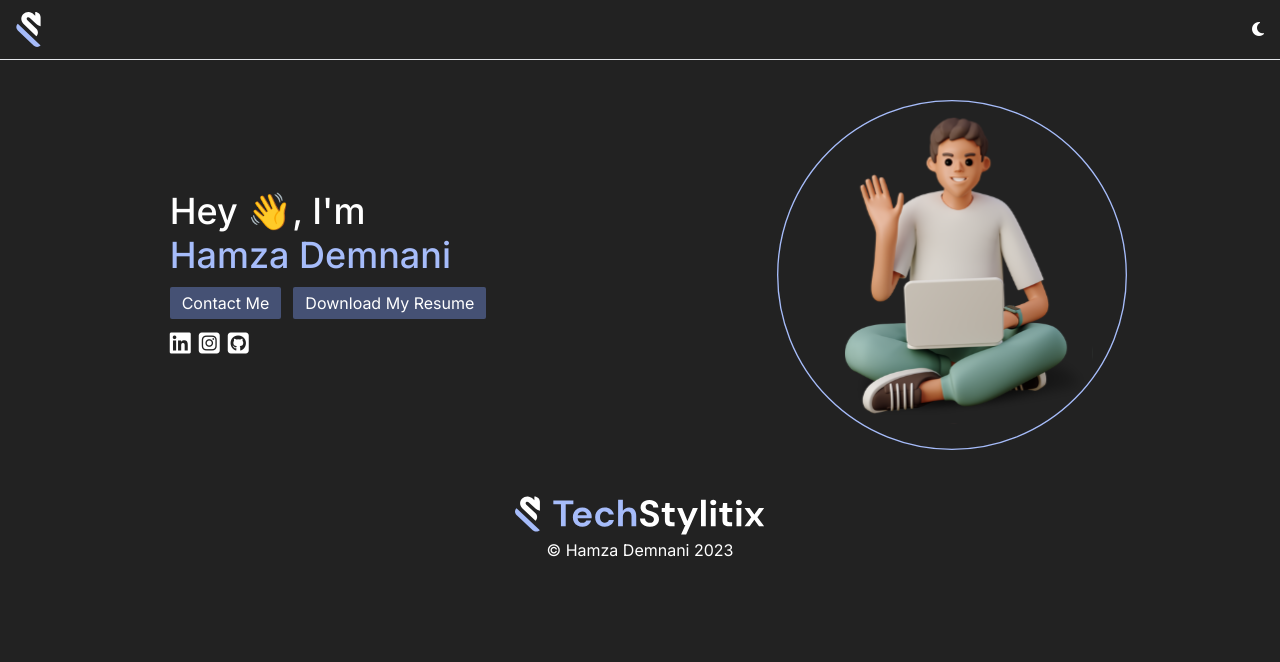
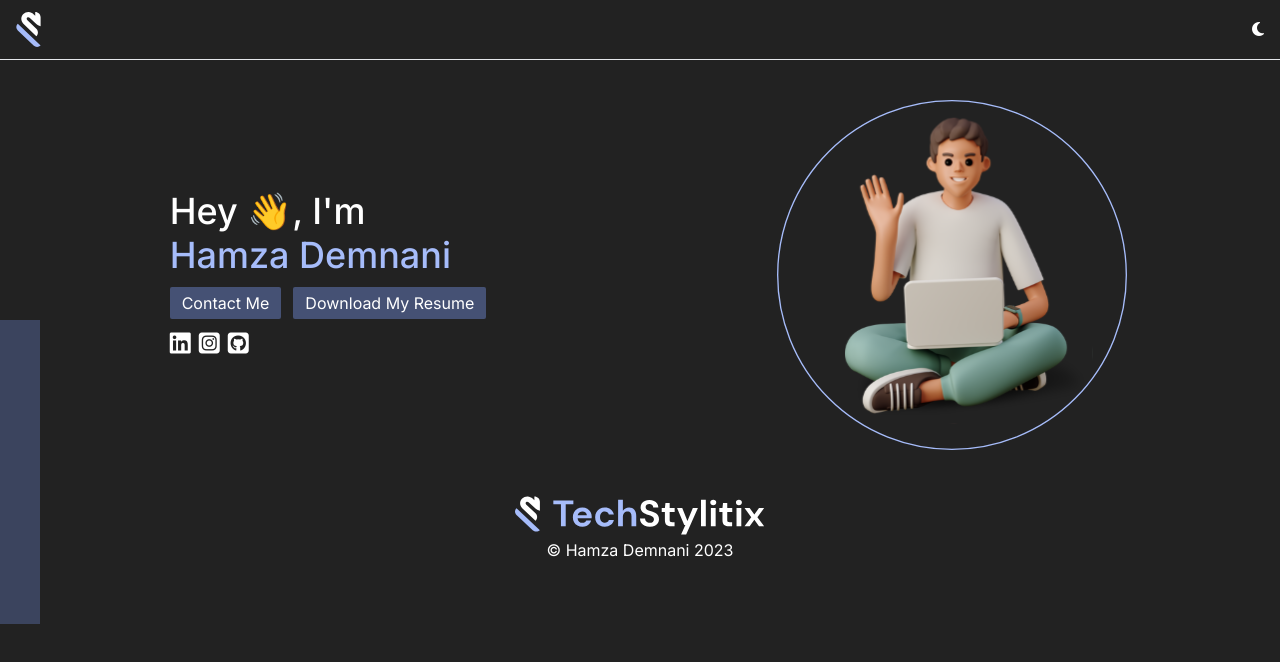
Before and after one commit to hamzaal1/portfolio, a Next.js app: page / in a window 1280 px wide. Shown: the top 662 px of the page. Built offline with nearby package versions, Linux system fonts and the light colour scheme.

Commit message:
working on sidebar

```diff
--- a/src/app/layout.js
+++ b/src/app/layout.js
@@ -1,6 +1,7 @@
 import Navbar from '@/components/navbar'
 import './globals.css'
 import { Inter } from 'next/font/google'
+import Sidebar from '@/components/sidebar'
 
 const inter = Inter({ subsets: ['latin'] })
 
@@ -12,8 +13,9 @@ export const metadata = {
 export default function RootLayout({ children }) {
   return (
     <html lang="en">
-      <body className={`${inter.className} bg-background`}>
+      <body className={`${inter.className} relative bg-background`}>
         <Navbar />
+        <Sidebar />
         {children}
       </body>
     </html>
--- a/src/components/copyright.jsx
+++ b/src/components/copyright.jsx
@@ -1,10 +1,11 @@
 import Image from "next/image";
 
 function CopyRight() {
+    const date = new Date();
     return (
         <div className='text-center text-white'>
             <Image className='mx-auto' src={`/images/full-logo.svg`} alt="me" width="250" height="35" />
-            <p>© Hamza Demnani 2023 </p>
+            <p>© Hamza Demnani { date.getFullYear() } </p>
         </div>
     )
 }
--- a/src/components/hero.jsx
+++ b/src/components/hero.jsx
@@ -17,13 +17,13 @@ function Hero() {
                     </div>
                     <div className="flex gap-2 text-white mt-2">
                         <a href="">
-                            <i className="fa-brands fa-linkedin text-2xl"></i>
+                            <i className="fa-brands fa-linkedin text-2xl hover:text-slate-200"></i>
                         </a>
                         <a href="">
-                            <i className="fa-brands fa-square-instagram text-2xl"></i>
+                            <i className="fa-brands fa-square-instagram text-2xl hover:text-slate-200"></i>
                         </a>
                         <a href="">
-                            <i className="fa-brands fa-square-github text-2xl"></i>
+                            <i className="fa-brands fa-square-github text-2xl hover:text-slate-200"></i>
                         </a>
                     </div>
                 </div>
--- /dev/null
+++ b/src/components/sidebar.jsx
@@ -0,0 +1,11 @@
+"use client"
+function Sidebar() {
+    console.log('hello world');
+    return (
+        <>
+            <div className="animate-pulse px-4 md:px-5 h-1/3 md:h-[38%] fixed top-[40%] left-0 text-white cursor-pointer bg-primary">
+            </div>
+        </>
+    )
+}
+export default Sidebar;
```
